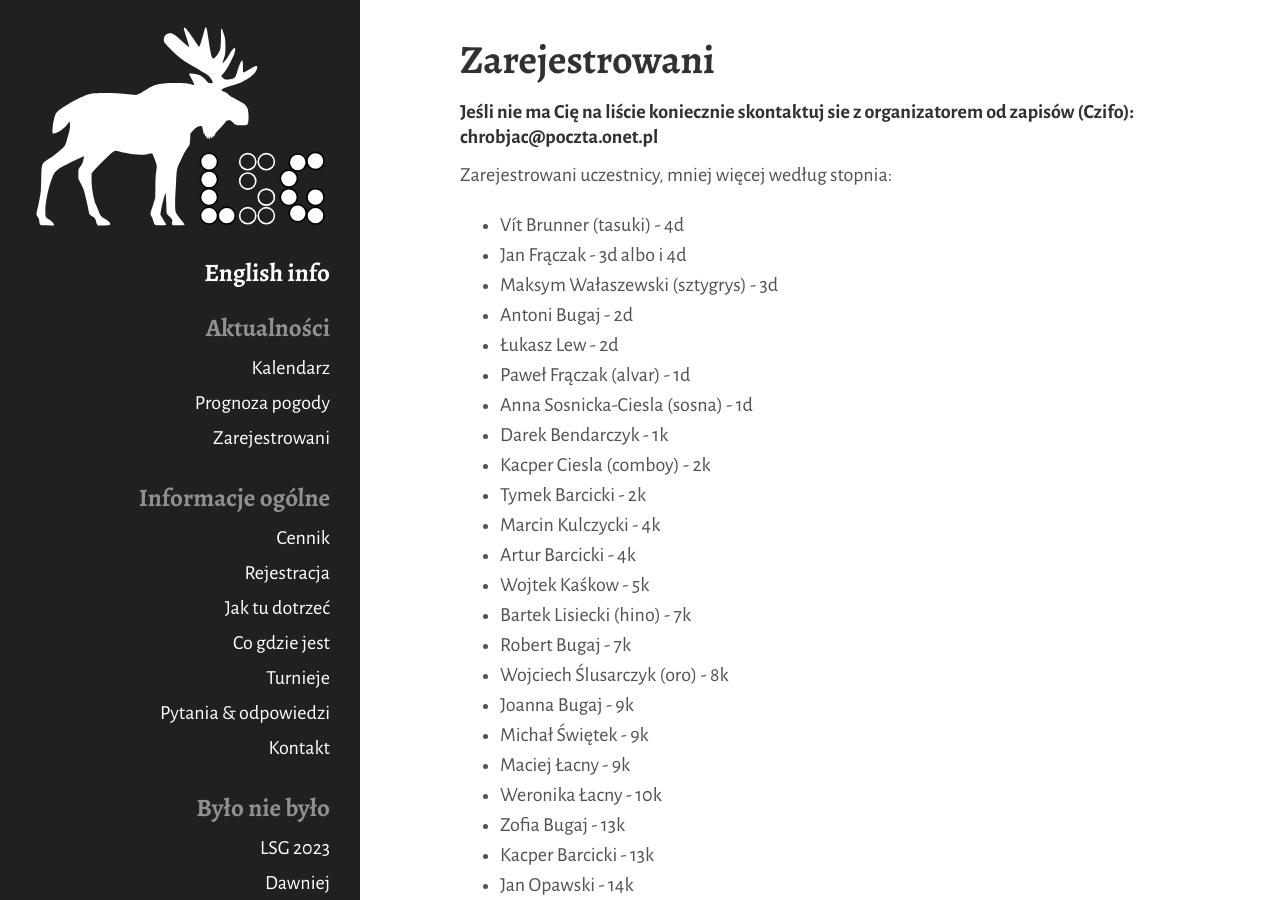
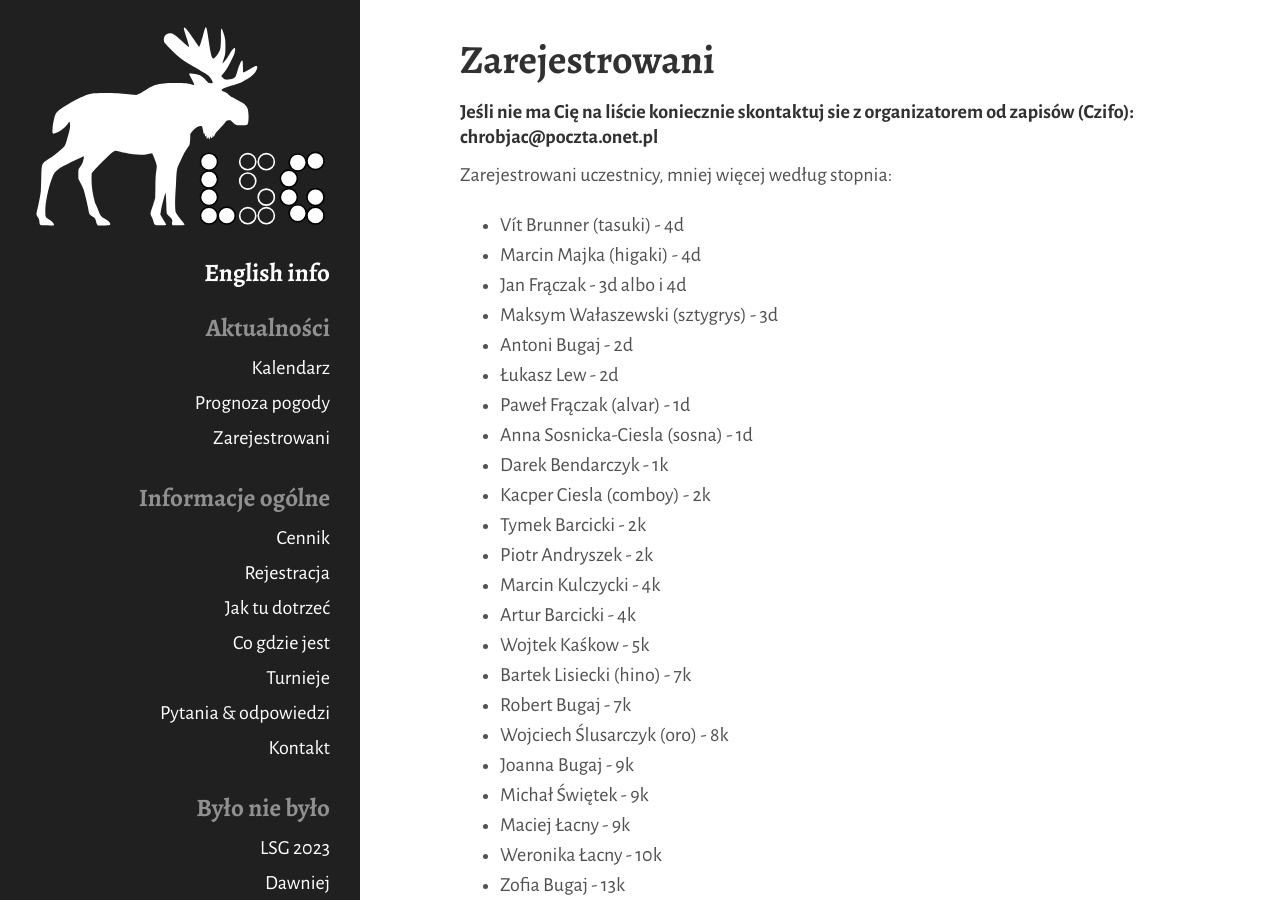
Before and after one commit to tasuki/lsg, a Jekyll site: the page built from zarejestrowani.md, in a window 1280 px wide and 900 px high. Built offline with Jekyll 4.4.1, drawn with Linux system fonts in a browser that asks for light colours.

Commit message:
Update zarejestrowani.md

```diff
--- a/zarejestrowani.md
+++ b/zarejestrowani.md
@@ -10,6 +10,7 @@ title: Zarejestrowani
 
 Zarejestrowani uczestnicy, mniej więcej według stopnia:
 - Vít Brunner (tasuki) - 4d
+- Marcin Majka (higaki) - 4d
 - Jan Frączak - 3d albo i 4d
 - Maksym Wałaszewski (sztygrys) - 3d
 - Antoni Bugaj - 2d
@@ -19,6 +20,7 @@ Zarejestrowani uczestnicy, mniej więcej według stopnia:
 - Darek Bendarczyk - 1k
 - Kacper Ciesla (comboy) - 2k
 - Tymek Barcicki - 2k
+- Piotr Andryszek - 2k
 - Marcin Kulczycki - 4k
 - Artur Barcicki - 4k
 - Wojtek Kaśkow - 5k
```
